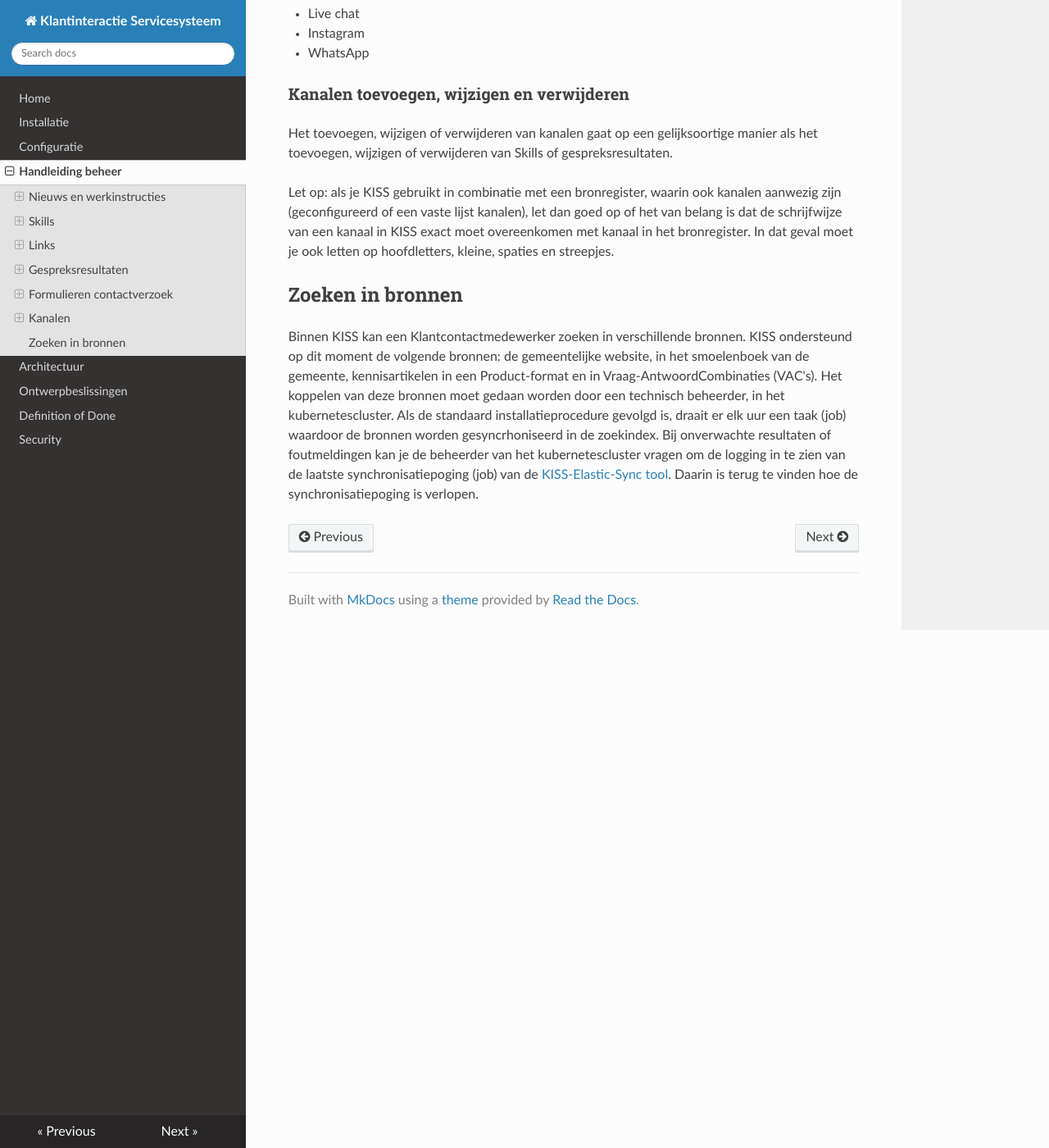
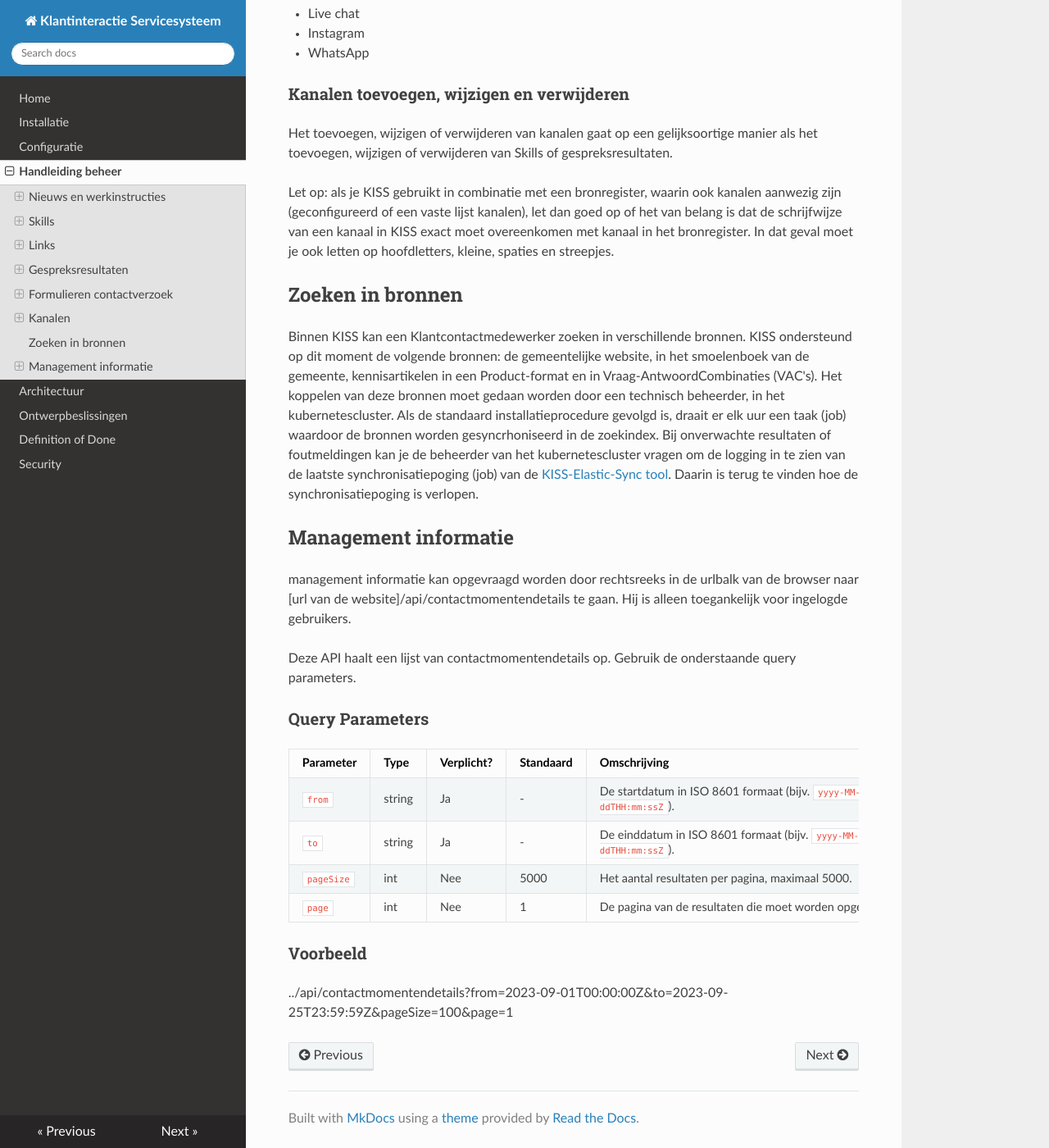
Before and after one commit to Klantinteractie-Servicesysteem/.github, an MkDocs documentation site: the page built from docs/MANUAL.md, in a window 1280 px wide and 1400 px high, scrolled down 21789 px. Shown: the whole window at 82% size. Built offline with MkDocs 1.6.1, drawn with Linux system fonts in a browser that asks for light colours; nearby versions of some CDN libraries.

Commit message:
Update MANUAL.md

```diff
--- a/docs/MANUAL.md
+++ b/docs/MANUAL.md
@@ -324,3 +324,22 @@ Let op: als je KISS gebruikt in combinatie met een bronregister, waarin ook kana
 
 ## Zoeken in bronnen
 Binnen KISS kan een Klantcontactmedewerker zoeken in verschillende bronnen. KISS ondersteund op dit moment de volgende bronnen: de gemeentelijke website, in het smoelenboek van de gemeente, kennisartikelen in een Product-format en in Vraag-AntwoordCombinaties (VAC's). Het koppelen van deze bronnen moet gedaan worden door een technisch beheerder, in het kubernetescluster. Als de standaard installatieprocedure gevolgd is, draait er elk uur een taak (job) waardoor de bronnen worden gesyncrhoniseerd in de zoekindex. Bij onverwachte resultaten of foutmeldingen kan je de beheerder van het kubernetescluster vragen om de logging in te zien van de laatste synchronisatiepoging (job) van de [KISS-Elastic-Sync tool](https://github.com/Klantinteractie-Servicesysteem/KISS-Elastic-Sync). Daarin is terug te vinden hoe de synchronisatiepoging is verlopen.
+
+
+## Management informatie
+management informatie kan opgevraagd worden door rechtsreeks in de urlbalk van de browser naar
+[url van de website]/api/contactmomentendetails te gaan. Hij is alleen toegankelijk voor ingelogde gebruikers.
+
+Deze API haalt een lijst van contactmomentendetails op. Gebruik de onderstaande query parameters.
+
+### Query Parameters
+
+| Parameter  | Type   | Verplicht? | Standaard  | Omschrijving                                               |
+|------------|--------|------------|------------|------------------------------------------------------------|
+| `from`     | string | Ja         | -          | De startdatum in ISO 8601 formaat (bijv. `yyyy-MM-ddTHH:mm:ssZ`). |
+| `to`       | string | Ja         | -          | De einddatum in ISO 8601 formaat (bijv. `yyyy-MM-ddTHH:mm:ssZ`). |
+| `pageSize` | int    | Nee        | 5000       | Het aantal resultaten per pagina, maximaal 5000.             |
+| `page`     | int    | Nee        | 1          | De pagina van de resultaten die moet worden opgehaald.       |
+
+### Voorbeeld
+../api/contactmomentendetails?from=2023-09-01T00:00:00Z&to=2023-09-25T23:59:59Z&pageSize=100&page=1
```
